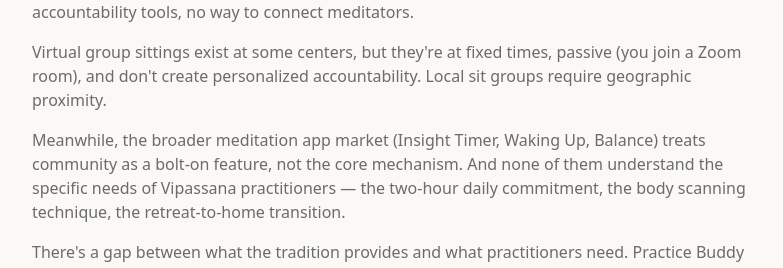
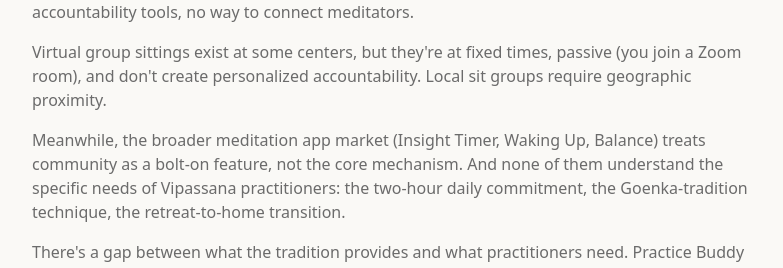
Before and after one commit to m13v/vipassana-cool, a Next.js app: page / in a window 1280 px wide. Shown: the part 3868-4136 px from the top of the page, without its empty margins (248-1031 px from the left). Built offline with nearby package versions, Linux system fonts and the light colour scheme; no server answers; the database is empty.

Commit message:
Update copy to specify Goenka-tradition technique

```diff
--- a/src/app/practice-buddy/client.tsx
+++ b/src/app/practice-buddy/client.tsx
@@ -268,8 +268,8 @@ export function PracticeBuddyClient() {
             <p>
               Meanwhile, the broader meditation app market (Insight Timer, Waking Up, Balance)
               treats community as a bolt-on feature, not the core mechanism. And none of them
-              understand the specific needs of Vipassana practitioners — the two-hour daily
-              commitment, the body scanning technique, the retreat-to-home transition.
+              understand the specific needs of Vipassana practitioners: the two-hour daily
+              commitment, the Goenka-tradition technique, the retreat-to-home transition.
             </p>
             <p>
               There&apos;s a gap between what the tradition provides and what practitioners need.
```
